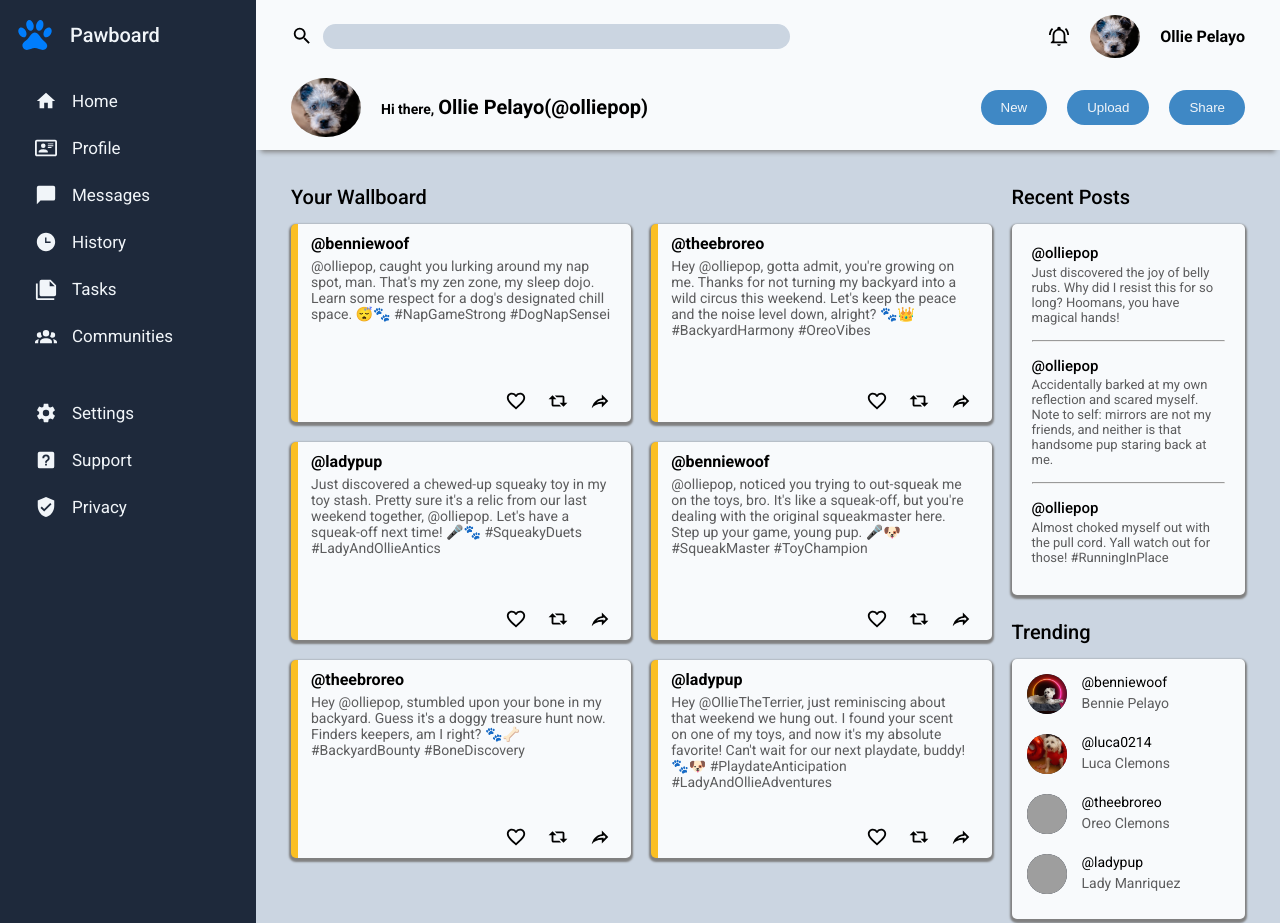
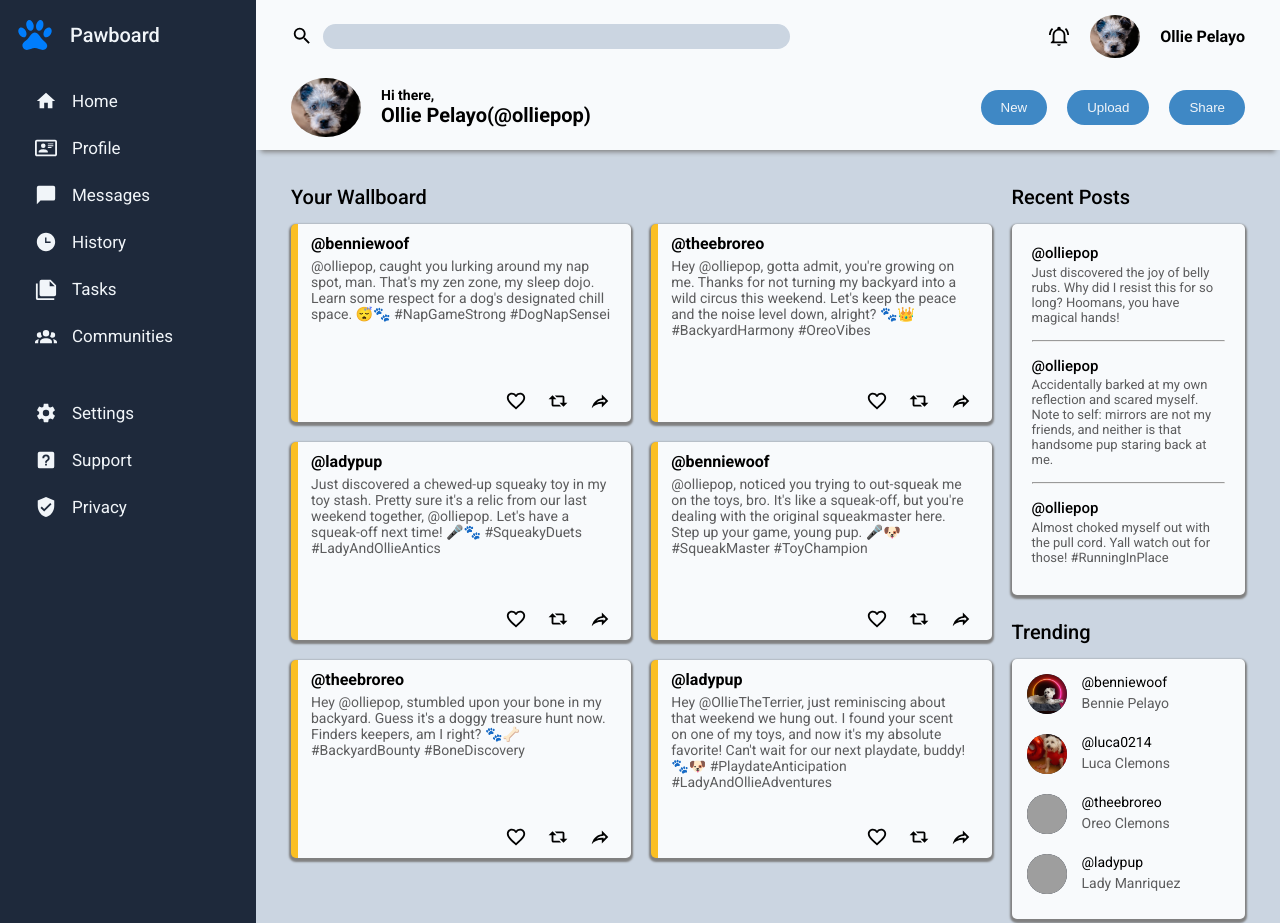
Before and after one commit to Mcjoester/top-admin-dashboard, a plain HTML site: page index.html in a window 1280 px wide. Shown: the top 923 px of the page. Drawn offline with Linux system fonts and the light colour scheme; grey boxes are pictures that could not be loaded.

Commit message:
Update style.css

```diff
--- a/style.css
+++ b/style.css
@@ -193,6 +193,11 @@ input {
 .username {
     font-weight: 600;
     font-size: 20px;
+}
+
+.username-container {
+    display: flex;
+    flex-direction: column;
 }
 
 .bottom-head-img-container {
```
